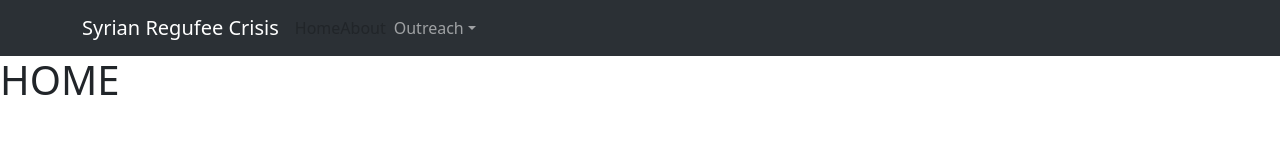
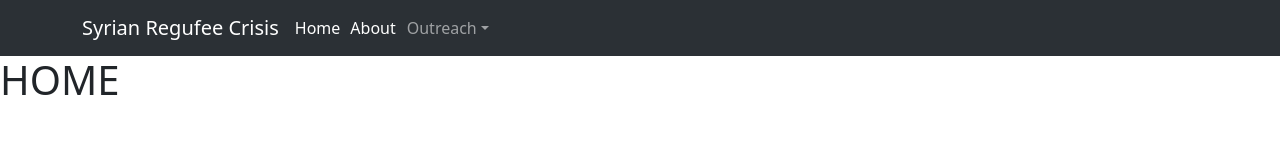
Before and after one commit to anishm31/Syrian-Refugee-Crisis, a React (Create React App) app: page / in a window 1280 px wide. Shown: the top 160 px of the page. Built offline with nearby package versions, Linux system fonts and the light colour scheme.

Commit message:
Fixes navbar routing format

```diff
--- a/package.json
+++ b/package.json
@@ -10,6 +10,7 @@
     "react": "^18.2.0",
     "react-bootstrap": "^2.8.0",
     "react-dom": "^18.2.0",
+    "react-router-bootstrap": "^0.26.2",
     "react-router-dom": "^6.16.0",
     "react-scripts": "5.0.1",
     "web-vitals": "^2.1.4"
--- a/src/Components/MainNavbar.js
+++ b/src/Components/MainNavbar.js
@@ -3,10 +3,8 @@ import Container from 'react-bootstrap/Container';
 import Nav from 'react-bootstrap/Nav';
 import Navbar from 'react-bootstrap/Navbar';
 import NavDropdown from 'react-bootstrap/NavDropdown';
-import {LinkContainer} from 'react-router-bootstrap'
-import { BrowserRouter as Router, Routes, Route, BrowserRouter } from 'react-router-dom';
-import ReactDOM from "react-dom/client";
-import About from './About.js';
+import {LinkContainer} from 'react-router-bootstrap';
+import { BrowserRouter as Router, Routes, Route, BrowserRouter, Link } from 'react-router-dom';
 
 
 
@@ -18,13 +16,23 @@ function MainNavbar() {
               <Navbar.Brand >Syrian Regufee Crisis</Navbar.Brand>
             </LinkContainer>
 
-            <LinkContainer to="/">
-              <Nav.Link>Home</Nav.Link>
-            </LinkContainer>
+            <Nav.Link>
+              <Link
+                style={{ color: "white", textDecoration: "inherit", marginRight: 10 }}
+                to="/"
+              >
+              Home
+              </Link>
+            </Nav.Link>
 
-            <LinkContainer to="/about">
-              <Nav.Link >About</Nav.Link>
-            </LinkContainer>
+            <Nav.Link>
+              <Link
+                style={{ color: "white", textDecoration: "inherit", marginRight: 3}}
+                to="/about"
+              >
+              About
+              </Link>
+            </Nav.Link>
 
             <Navbar.Toggle aria-controls="basic-navbar-nav" />
             <Navbar.Collapse id="basic-navbar-nav">
```
Also changed, not shown: 1 other file (tests, documents, lock files or other folders).
